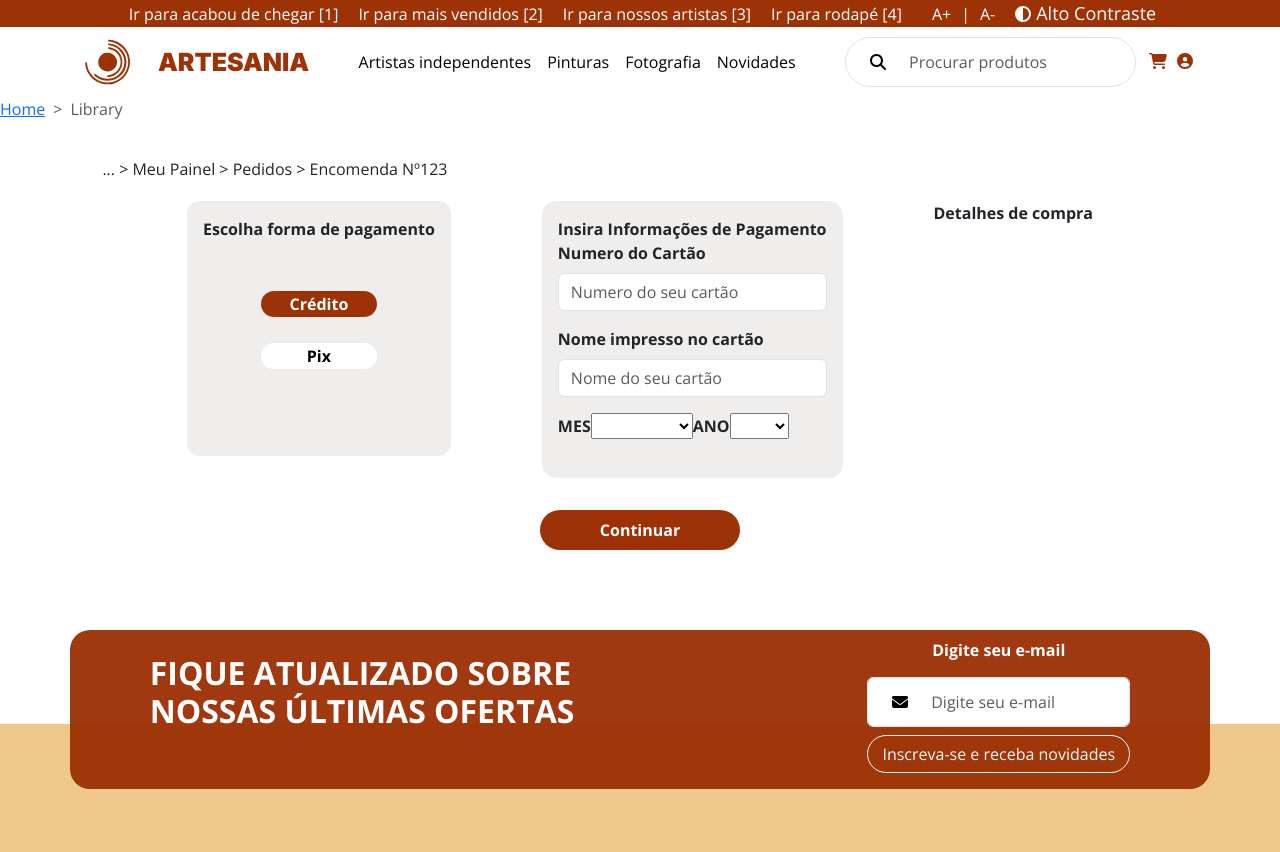
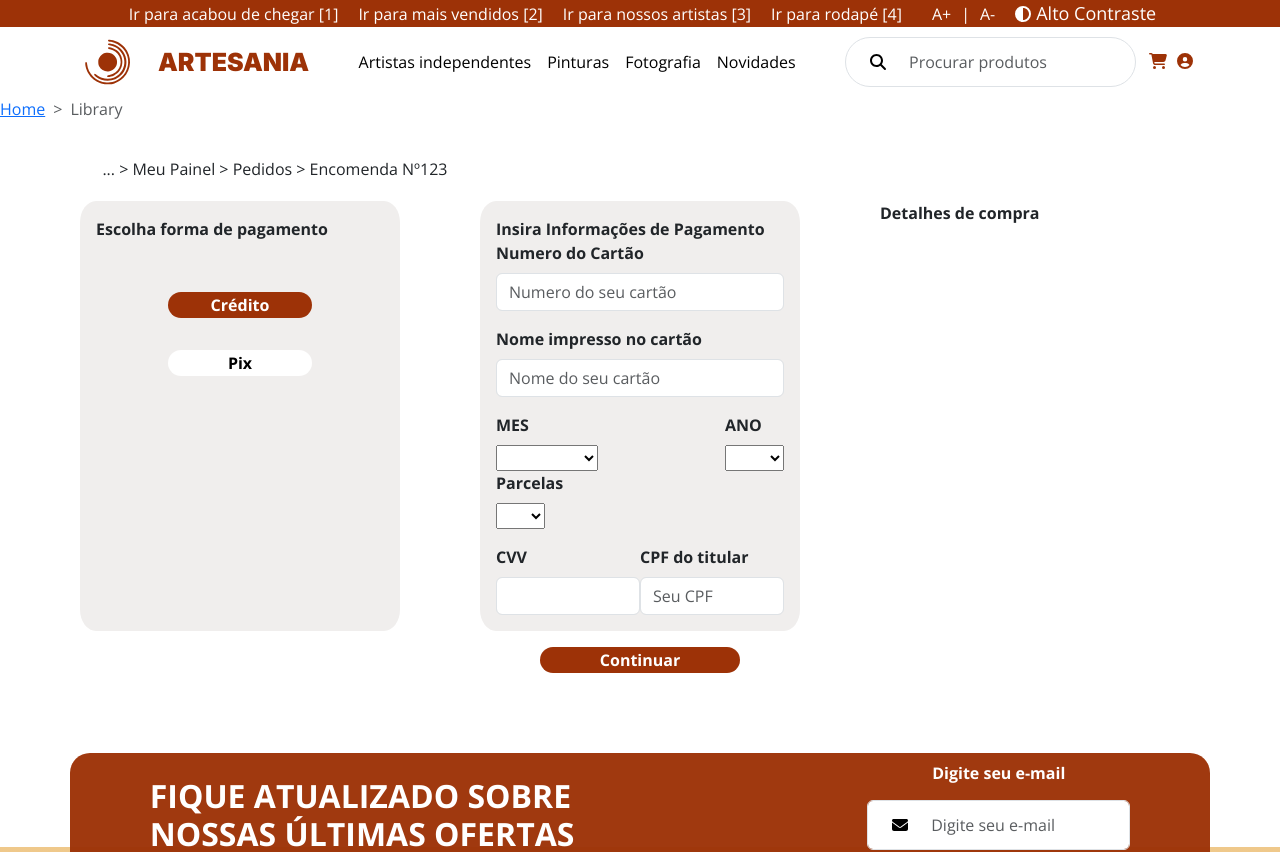
Before and after one commit to ivpinheiro/artesania, a Vue app: page /payment in a window 1280 px wide. Shown: the top 852 px of the page. Built offline with nearby package versions, Linux system fonts and the light colour scheme.

Commit message:
paymemnt page incompletd v2

```diff
--- a/src/components/sections/PaymentFormSection.vue
+++ b/src/components/sections/PaymentFormSection.vue
@@ -12,7 +12,8 @@
                     <label for="exampleFormControlInput1" class="form-label" id="lblNomeCartao"><b>Nome impresso no cartão</b></label>
                     <input type="text" class="form-control" id="inputCardName" placeholder="Nome do seu cartão">
                  </div>
-                 <div class="mb-3">
+                 <div class="forms-double">
+                    <div class="select-align">
                         <label for="exampleFormControlInput1" class="form-label" id="lblMes"><b>MES</b></label>
                         <select class="select-option" name="selectMouth">
                             <option></option>
@@ -23,6 +24,8 @@
                             <option value="SET">Setembro</option><option value="OUT">Outubro</option>
                             <option value="NOV">Novembro</option><option value="DEZ">Dezembro</option>
                         </select>
+                    </div>
+                    <div class="select-align">
                         <label for="exampleFormControlInput1" class="form-label" id="lblAno"><b>ANO</b></label>
                         <select class="selction-option" name="selectYear">
                             <option></option>
@@ -36,6 +39,27 @@
                             <option>2018</option><option>2019</option><option>2020</option><option>2021</option>
                             <option>2022</option><option>2023</option><option>2024</option><option>2025</option>
                         </select>
+                    </div>
+                </div>
+                <div class="mb-3">
+                    <label for="exampleFormControlInput1" class="form-label" id="lblParcelas"><b>Parcelas</b></label><br>
+                    <select class="select-option" name="selectParcelas" width="100px">
+                        <option></option>
+                        <option value="1x">1x</option><option value="2x">2x</option><option value="3x">3x</option>
+                        <option value="4x">4x</option><option value="5x">5x</option><option value="6x">6x</option>
+                        <option value="7x">7x</option><option value="8x">8x</option><option value="9x">9x</option>
+                        <option value="10x">10x</option><option value="11x">11x</option><option value="12x">12x</option>
+                    </select>
+                </div>
+                <div class="forms-double">
+                    <div class="select-align">
+                        <label for="exampleFormControlInput1" class="form-label" id="lblCVV"><b>CVV</b></label>
+                        <input type="number" class="form-control" id="inputCVV" placeholder="">
+                    </div>
+                    <div class="select-align">
+                        <label for="exampleFormControlInput1" class="form-label" id="lblCPF"><b>CPF do titular</b></label>
+                        <input type="number" class="form-control" id="inputCPF" placeholder="Seu CPF">
+                    </div>
                 </div>
             </div>
         </div>
@@ -57,8 +81,25 @@ export default {
 .card-content{
     background-color: #f0eeed;
     border-radius: 5%;
+    width: 100%;
     height: 100%;
     padding: 1rem
 }
 
+.forms-double{
+   display: flex;
+   justify-content: space-between;
+}
+
+.select-align{
+    display: flex;
+    flex-direction: column;
+}
+
+
+
+.selection-option{
+    border-radius: 10%;
+}
+
 </style>
--- a/src/components/sections/PaymentMethodSection.vue
+++ b/src/components/sections/PaymentMethodSection.vue
@@ -28,6 +28,7 @@ export default {
 .card-content{
     background-color: #f0eeed;
     border-radius: 5%;
+    width: 100%;
     height: 100%;
     padding: 1rem
 }
--- a/src/views/PaymentPage.vue
+++ b/src/views/PaymentPage.vue
@@ -42,11 +42,16 @@ export default {
 }
 
 .pay-conteudo{
-    display: flex;
+    display: grid;
+    grid-template-columns: 1fr 1fr 1fr;
+    grid-gap: 5rem;
+    padding: 0rem 5rem;
+
+    /*display: flex;
     flex-direction: row;
     justify-content: space-evenly;
     padding: 0rem 5rem;
-    margin: 1rem;
+    margin: 1rem;*/
 }
 
 .confirm-area{
@@ -60,7 +65,7 @@ export default {
     border: 0px;
     border-radius: 62px;
     width: 25vh;
-    height: 5vh;
+    height: auto;
     color: #fff;
     font-weight: 600;
 }
```
Lines whose indentation alone changed are shown as unchanged.
